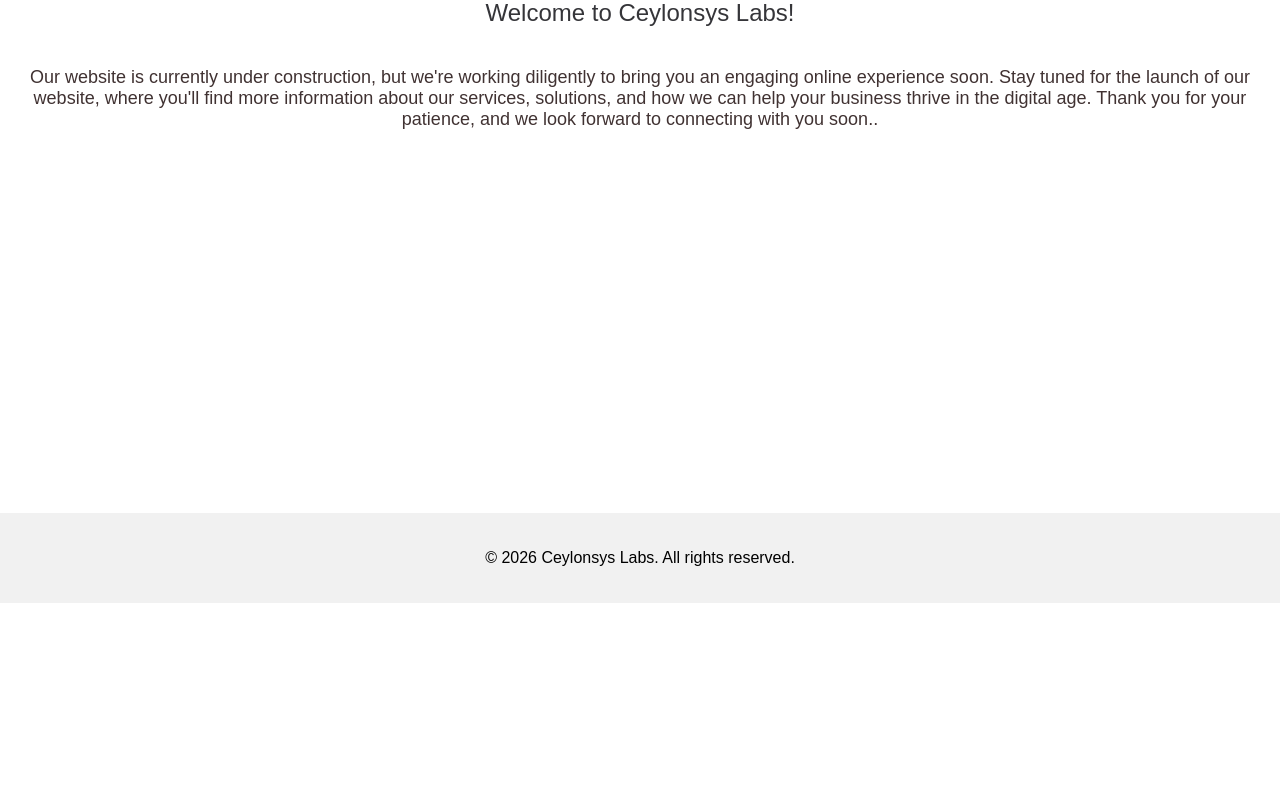
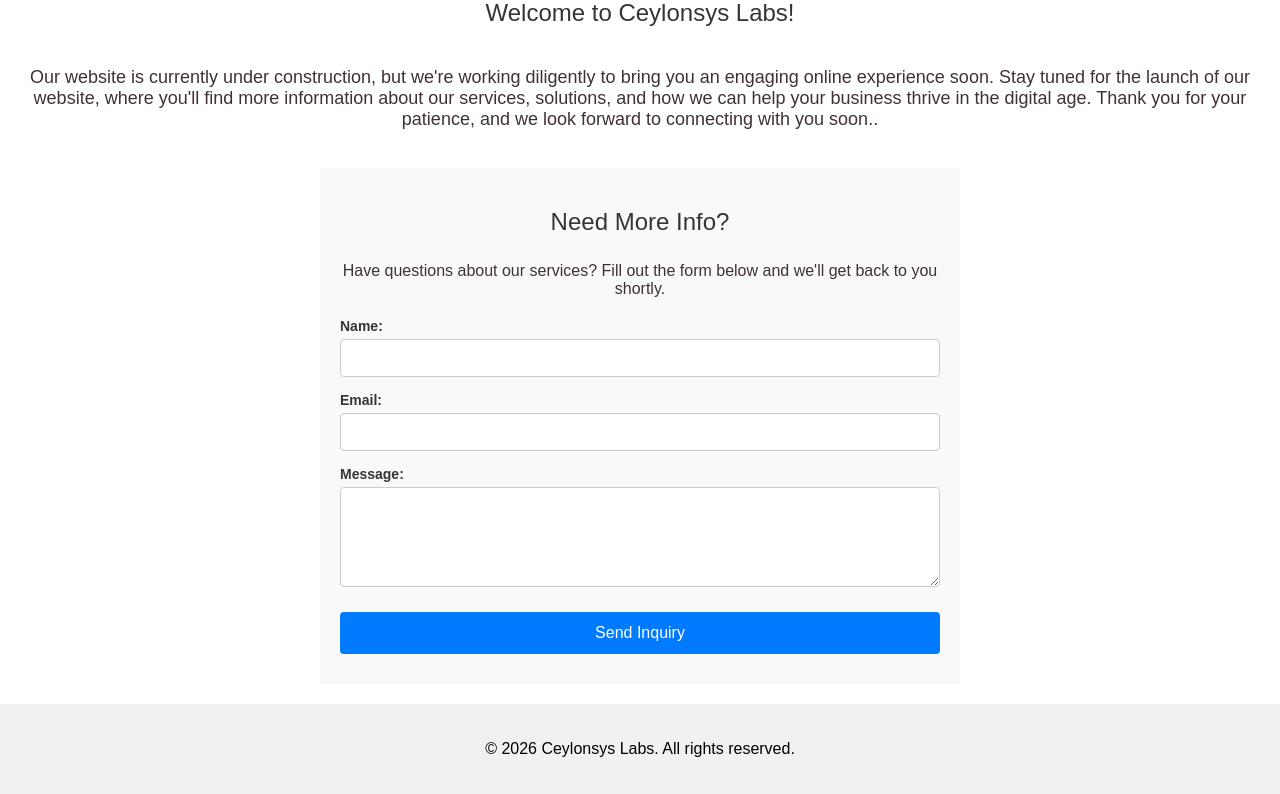
Before and after one commit to codehaku/codehaku.github.io, a PHP site: page / in a window 1280 px wide. Shown: the part 197-991 px from the top of the page. Before the commit the page ends 800 px from the top, so only its background shows below. Run offline with PHP 8.4, Linux system fonts and the light colour scheme.

Commit message:
Add 'Need More Info' inquiry form for prospective clients

```diff
--- a/index.html
+++ b/index.html
@@ -19,6 +19,25 @@
                 Thank you for your patience, and we look forward to
                 connecting with you soon..</h3>
     </header>
+    <section class="inquiry-section">
+        <h2>Need More Info?</h2>
+        <p>Have questions about our services? Fill out the form below and we'll get back to you shortly.</p>
+        <form class="inquiry-form" action="mailto:info@ceylonsys.lk" method="post" enctype="text/plain">
+            <div class="form-group">
+                <label for="name">Name:</label>
+                <input type="text" id="name" name="name" required>
+            </div>
+            <div class="form-group">
+                <label for="email">Email:</label>
+                <input type="email" id="email" name="email" required>
+            </div>
+            <div class="form-group">
+                <label for="message">Message:</label>
+                <textarea id="message" name="message" rows="4" required></textarea>
+            </div>
+            <button type="submit" class="submit-btn">Send Inquiry</button>
+        </form>
+    </section>
     <footer>
         <p>&copy; 2026 Ceylonsys Labs. All rights reserved.</p>
     </footer>
--- a/react/public/css/style.css
+++ b/react/public/css/style.css
@@ -44,3 +44,76 @@
     text-align: center;
     margin-top: auto;
 }
+
+/* Inquiry Section Styles */
+.inquiry-section {
+    padding: 30px 20px;
+    background-color: #f9f9f9;
+    text-align: center;
+    margin: 20px auto;
+    max-width: 600px;
+}
+
+.inquiry-section h2 {
+    color: rgb(53, 53, 57);
+    padding: 10px 0;
+    font-size: 24px;
+    margin: 0;
+}
+
+.inquiry-section > p {
+    color: rgb(64, 50, 50);
+    margin-bottom: 20px;
+    font-size: 16px;
+}
+
+.inquiry-form {
+    display: flex;
+    flex-direction: column;
+    gap: 15px;
+    text-align: left;
+}
+
+.form-group {
+    display: flex;
+    flex-direction: column;
+    gap: 5px;
+}
+
+.form-group label {
+    font-weight: bold;
+    color: rgb(53, 53, 57);
+    font-size: 14px;
+}
+
+.form-group input,
+.form-group textarea {
+    padding: 10px;
+    border: 1px solid #ccc;
+    border-radius: 4px;
+    font-size: 14px;
+    width: 100%;
+    box-sizing: border-box;
+}
+
+.form-group textarea {
+    resize: vertical;
+    min-height: 100px;
+}
+
+.submit-btn {
+    background-color: #007bff;
+    color: white;
+    border: none;
+    padding: 12px 24px;
+    font-size: 16px;
+    border-radius: 4px;
+    cursor: pointer;
+    width: 100%;
+    margin-top: 10px;
+    transition: background-color 0.3s;
+}
+
+.submit-btn:hover {
+    background-color: #0056b3;
+}
```
Also changed, not shown: docs/css/style.css (+73 -0 lines), docs/index.html (+1 -1 lines), react/public/index.html (+19 -0 lines).
